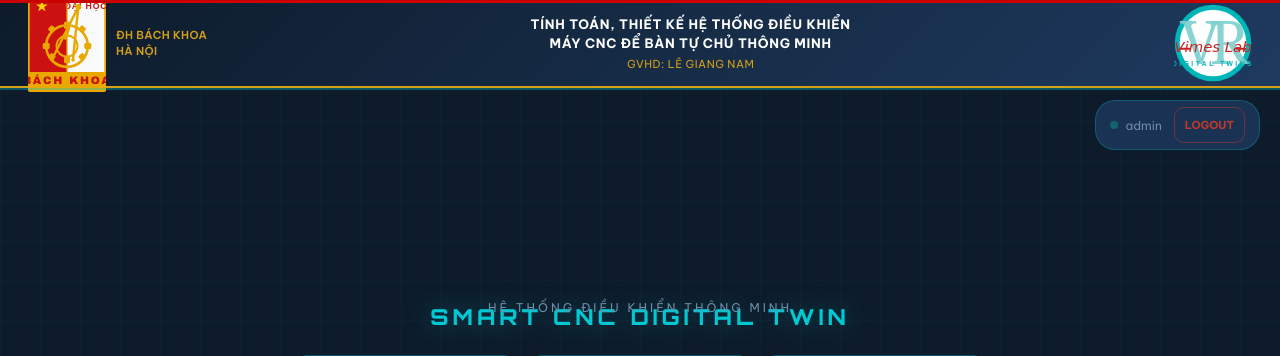
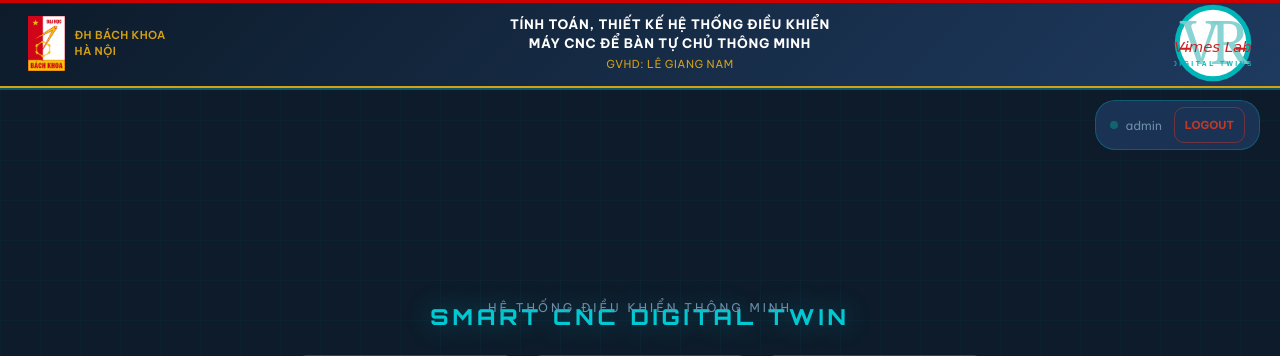
Before and after one commit to Shang-chi41/Global, a Flask app: page / in a window 1280 px wide. Shown: the top 356 px of the page. Run offline with Flask 3, Linux system fonts and the light colour scheme; the visitor is signed in with stand-in values (Sample User, id 1).

Commit message:
Update base.html

```diff
--- a/templates/base.html
+++ b/templates/base.html
@@ -195,87 +195,7 @@
 <header class="header">
     <!-- Logo Bách Khoa -->
     <div class="logo-bk">
-        <svg width="78" height="98" viewBox="0 0 90 113" xmlns="http://www.w3.org/2000/svg">
-  <!-- Outer border gold -->
-  <rect x="0" y="0" width="90" height="113" rx="2" fill="#E8A800"/>
-
-  <!-- Left half: RED -->
-  <rect x="2" y="2" width="43" height="88" fill="#CC1111"/>
-  <!-- Right half: WHITE -->
-  <rect x="45" y="2" width="43" height="88" fill="#FAFAFA"/>
-
-  <!-- Bottom gold band -->
-  <rect x="2" y="90" width="86" height="21" fill="#E8A800"/>
-  <text x="45" y="104" text-anchor="middle"
-        font-family="Arial Black,sans-serif" font-size="12.5" font-weight="900"
-        fill="#CC1111" letter-spacing="2">BÁCH KHOA</text>
-
-  <!-- Star (top-left, on red) -->
-  <polygon points="16,7 17.6,12 22.8,12 18.6,15 20.2,20 16,17 11.8,20 13.4,15 9.2,12 14.4,12"
-           fill="#FFD700"/>
-
-  <!-- ĐẠI HỌC (top-right, on white) -->
-  <text x="67" y="17" text-anchor="middle"
-        font-family="Arial,sans-serif" font-size="10" font-weight="bold"
-        fill="#CC1111" letter-spacing="1">ĐẠI HỌC</text>
-
-  <!-- GEAR centered on dividing line, large -->
-  <!-- Gear body: left=red fill, right=white fill, outline gold -->
-  <clipPath id="leftHalf">
-    <rect x="0" y="0" width="45" height="113"/>
-  </clipPath>
-  <clipPath id="rightHalf">
-    <rect x="45" y="0" width="90" height="113"/>
-  </clipPath>
-
-  <!-- Gear left half (red background shows through) -->
-  <circle cx="45" cy="60" r="24" fill="#CC1111" clip-path="url(#leftHalf)"/>
-  <!-- Gear right half (white background shows through) -->
-  <circle cx="45" cy="60" r="24" fill="#FAFAFA" clip-path="url(#rightHalf)"/>
-
-  <!-- Gear teeth - gold outline all around -->
-  <!-- Top teeth -->
-  <rect x="41.5" y="32" width="7" height="8" rx="1.5" fill="#E8A800"/>
-  <!-- Bottom teeth -->
-  <rect x="41.5" y="72" width="7" height="8" rx="1.5" fill="#E8A800"/>
-  <!-- Left teeth -->
-  <rect x="17" y="56.5" width="8" height="7" rx="1.5" fill="#E8A800"/>
-  <!-- Right teeth -->
-  <rect x="65" y="56.5" width="8" height="7" rx="1.5" fill="#E8A800"/>
-  <!-- Diagonal teeth NW -->
-  <rect x="24" y="37" width="7" height="7" rx="1.5" fill="#E8A800" transform="rotate(45 27.5 40.5)"/>
-  <!-- Diagonal teeth NE -->
-  <rect x="59" y="37" width="7" height="7" rx="1.5" fill="#E8A800" transform="rotate(45 62.5 40.5)"/>
-  <!-- Diagonal teeth SW -->
-  <rect x="24" y="69" width="7" height="7" rx="1.5" fill="#E8A800" transform="rotate(45 27.5 72.5)"/>
-  <!-- Diagonal teeth SE -->
-  <rect x="59" y="69" width="7" height="7" rx="1.5" fill="#E8A800" transform="rotate(45 62.5 72.5)"/>
-
-  <!-- Gear ring gold outline -->
-  <circle cx="45" cy="60" r="24" fill="none" stroke="#E8A800" stroke-width="3"/>
-  <!-- Inner gear hole -->
-  <circle cx="45" cy="60" r="12" fill="none" stroke="#E8A800" stroke-width="2.5"/>
-  <!-- Inner hole fill: left=red, right=white -->
-  <circle cx="45" cy="60" r="11" fill="#CC1111" clip-path="url(#leftHalf)"/>
-  <circle cx="45" cy="60" r="11" fill="#FAFAFA" clip-path="url(#rightHalf)"/>
-
-  <!-- Compass / compa tool -->
-  <!-- Pivot point top-right area -->
-  <!-- Left arm of compass (going down-left) -->
-  <line x1="58" y1="15" x2="28" y2="75" stroke="#E8A800" stroke-width="2.8" stroke-linecap="round"/>
-  <!-- Right arm of compass (going down, slightly right) -->
-  <line x1="58" y1="15" x2="52" y2="75" stroke="#E8A800" stroke-width="2.8" stroke-linecap="round"/>
-  <!-- Pivot circle at top -->
-  <circle cx="58" cy="15" r="3.5" fill="#E8A800"/>
-  <!-- Cross-bar / hinge in middle of compass -->
-  <rect x="37" y="43" width="16" height="4" rx="2" fill="#E8A800" transform="rotate(-72 45 45)"/>
-  <!-- Needle tips at bottom -->
-  <circle cx="28" cy="76" r="2" fill="#E8A800"/>
-  <circle cx="52" cy="76" r="2" fill="#E8A800"/>
-
-  <!-- Dividing line between red/white -->
-  <line x1="45" y1="2" x2="45" y2="90" stroke="#E8A800" stroke-width="1.5"/>
-</svg>
+        <img src="/static/images/hust_logo.png" alt="ĐHBK Hà Nội" onerror="this.src='https://via.placeholder.com/55x55?text=HUST'">
         <div class="logo-bk-text">ĐH Bách Khoa<br>Hà Nội</div>
     </div>
 
```
